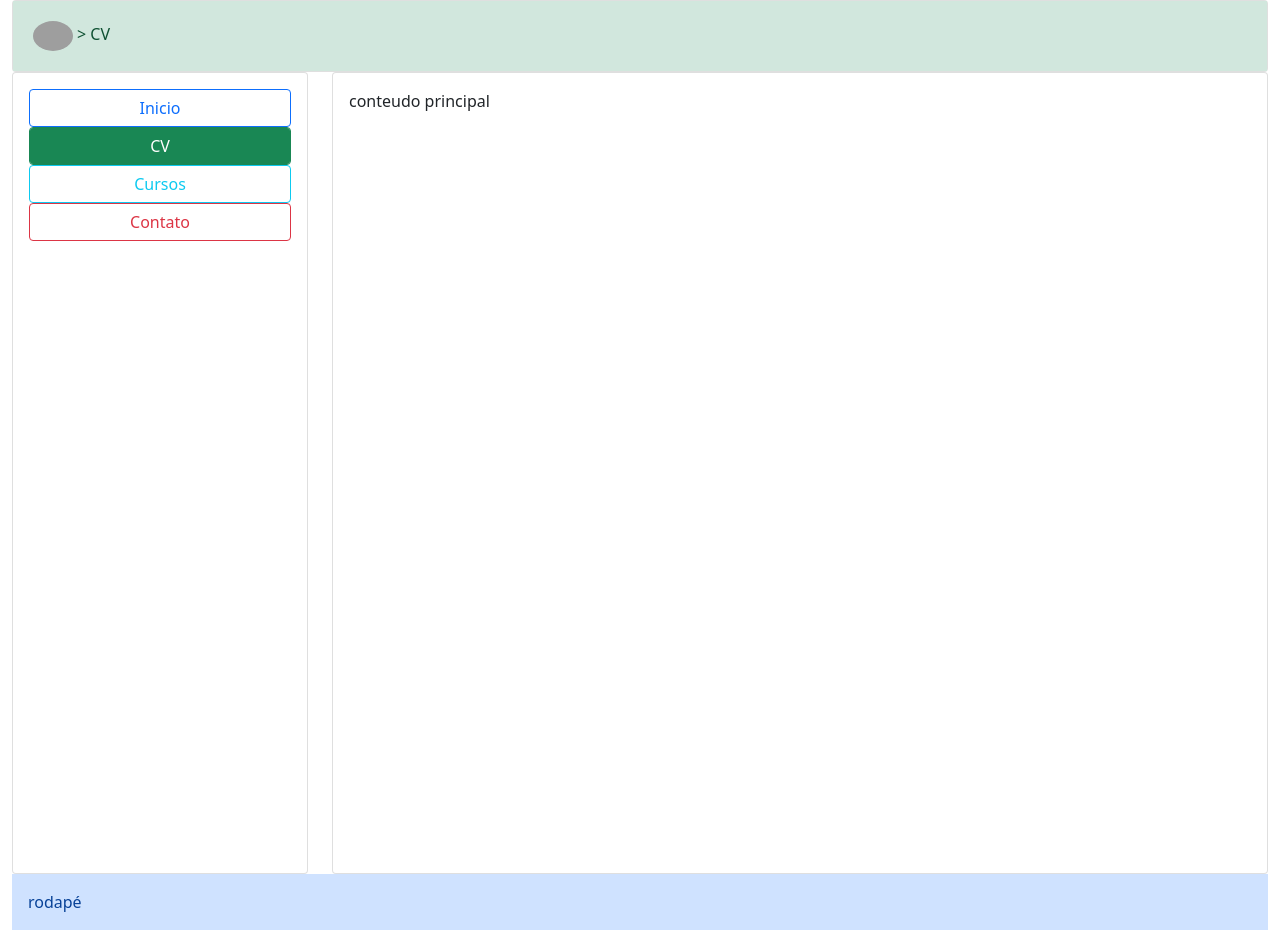
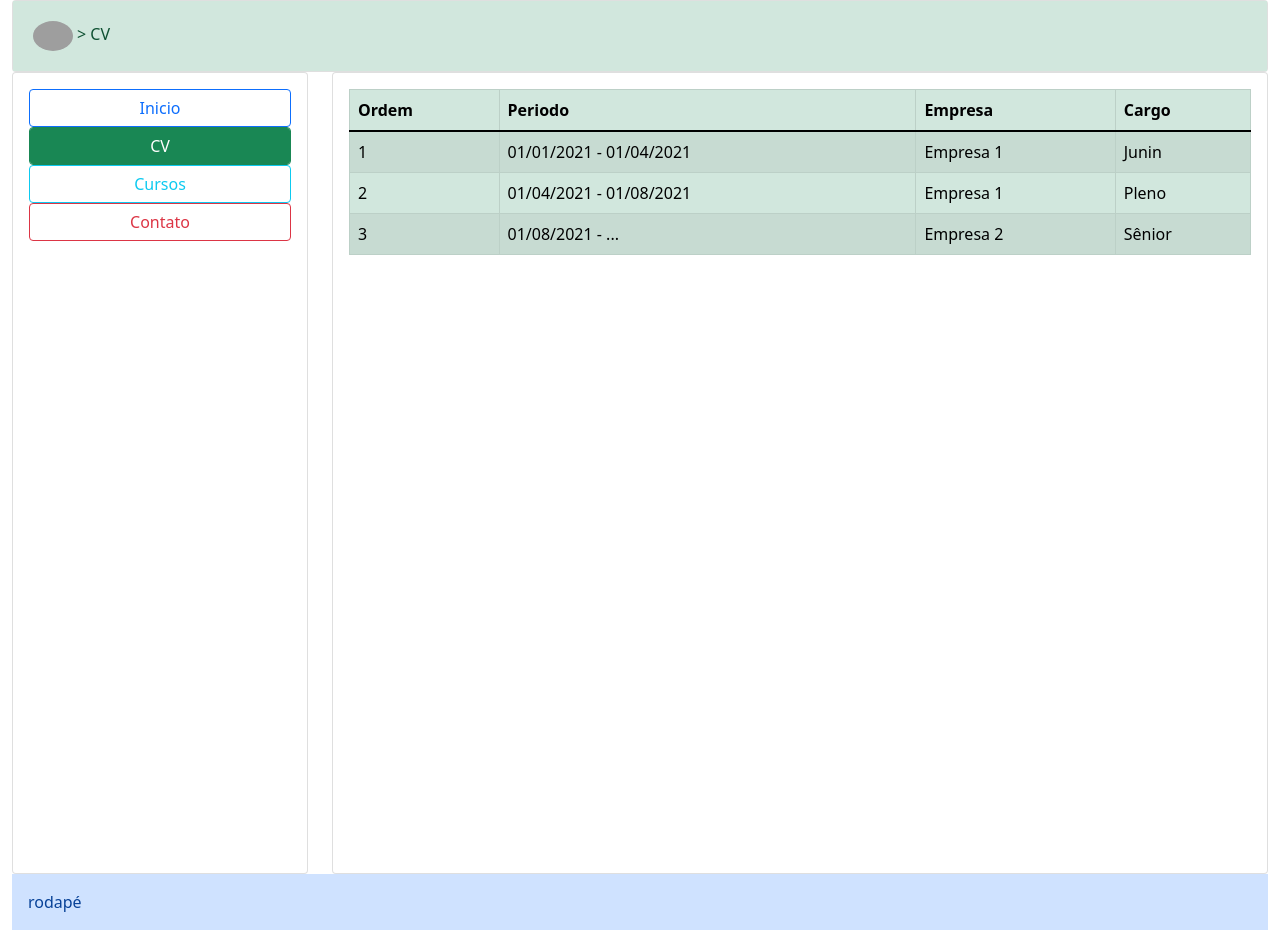
Before and after one commit to rick-serpa/rick-serpa.github.io, a plain HTML site: page cv.html in a window 1280 px wide. Drawn offline with nearby package versions, Linux system fonts and the light colour scheme; grey boxes are pictures that could not be loaded.

Commit message:
Atualizações

```diff
--- a/cv.html
+++ b/cv.html
@@ -29,8 +29,8 @@
             <div class="card">
 
                 <div class="card-body alert-success">
-                    <img src="https://cdn-icons-png.flaticon.com/512/888/888005.png" class="rounded-circle bg-sucess p-1"
-                        width="48px">>
+                    <img src="https://cdn-icons-png.flaticon.com/512/888/888005.png"
+                        class="rounded-circle bg-sucess p-1" width="48px">>
                     CV
                 </div>
             </div>
@@ -59,7 +59,49 @@
         <div class="col">
             <div class="card">
                 <div class="card-body vh-100">
-                    conteudo principal
+
+                    <table class="table table-success table-bordered table-striped table-hover">
+                        <thead>
+                            <th>Ordem</th>
+                            <th>Periodo</th>
+                            <th>Empresa</th>
+                            <th>Cargo</th>
+                        </thead>
+                        <tbody>
+                            <tr>
+                                <td>1</td>
+                                <td>01/01/2021 - 01/04/2021</td>
+                                <td>Empresa 1</td>
+                                <td>Junin</td>
+
+                            </tr>
+
+                            <tr>
+                                <td>2</td>
+                                <td>01/04/2021 - 01/08/2021</td>
+                                <td>Empresa 1</td>
+                                <td>Pleno</td>
+
+                            </tr>
+
+                            <tr>
+
+                                <td>3</td>
+                                <td>01/08/2021 - ...</td>
+                                <td>Empresa 2</td>
+                                <td>Sênior</td>
+
+                            </tr>
+
+
+                        </tbody>
+
+
+
+
+
+                    </table>
+
                 </div>
             </div>
         </div>
```
